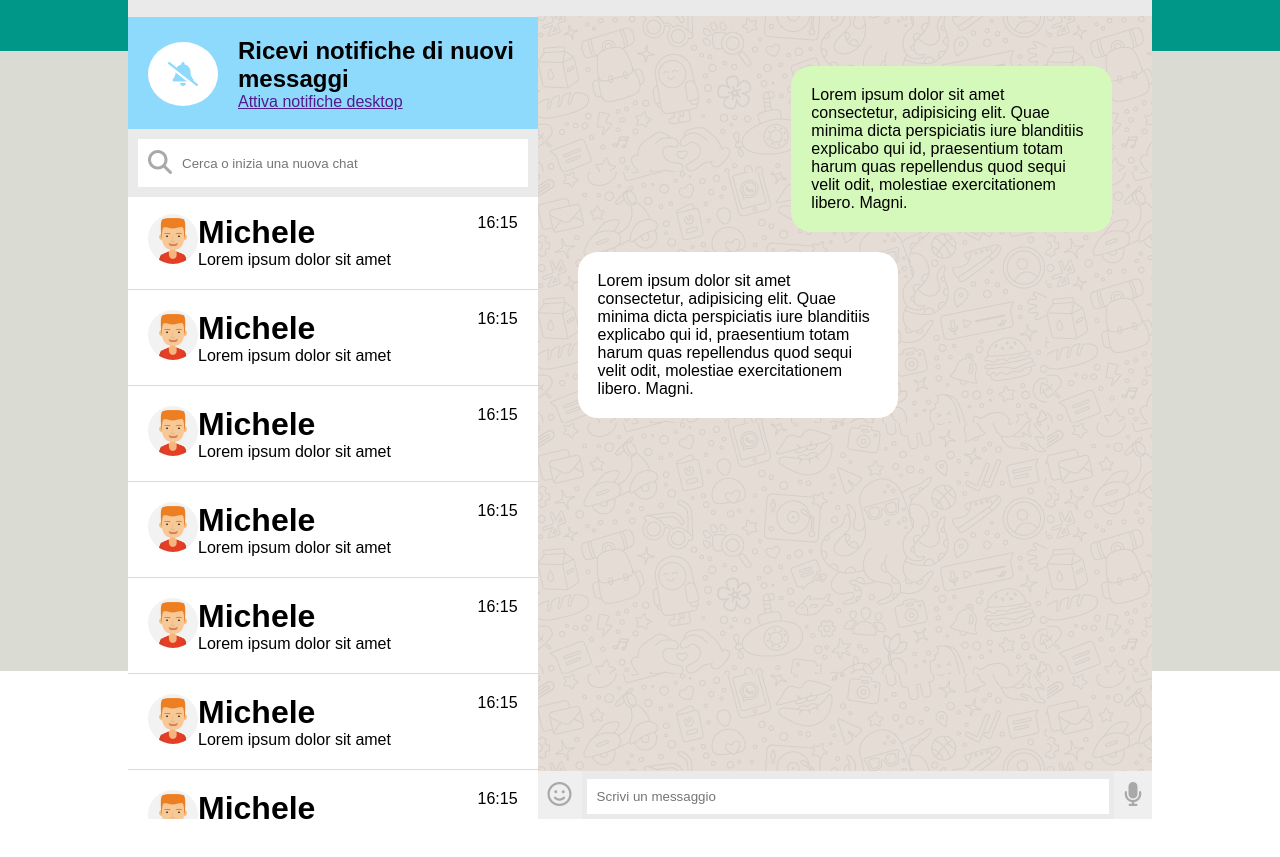
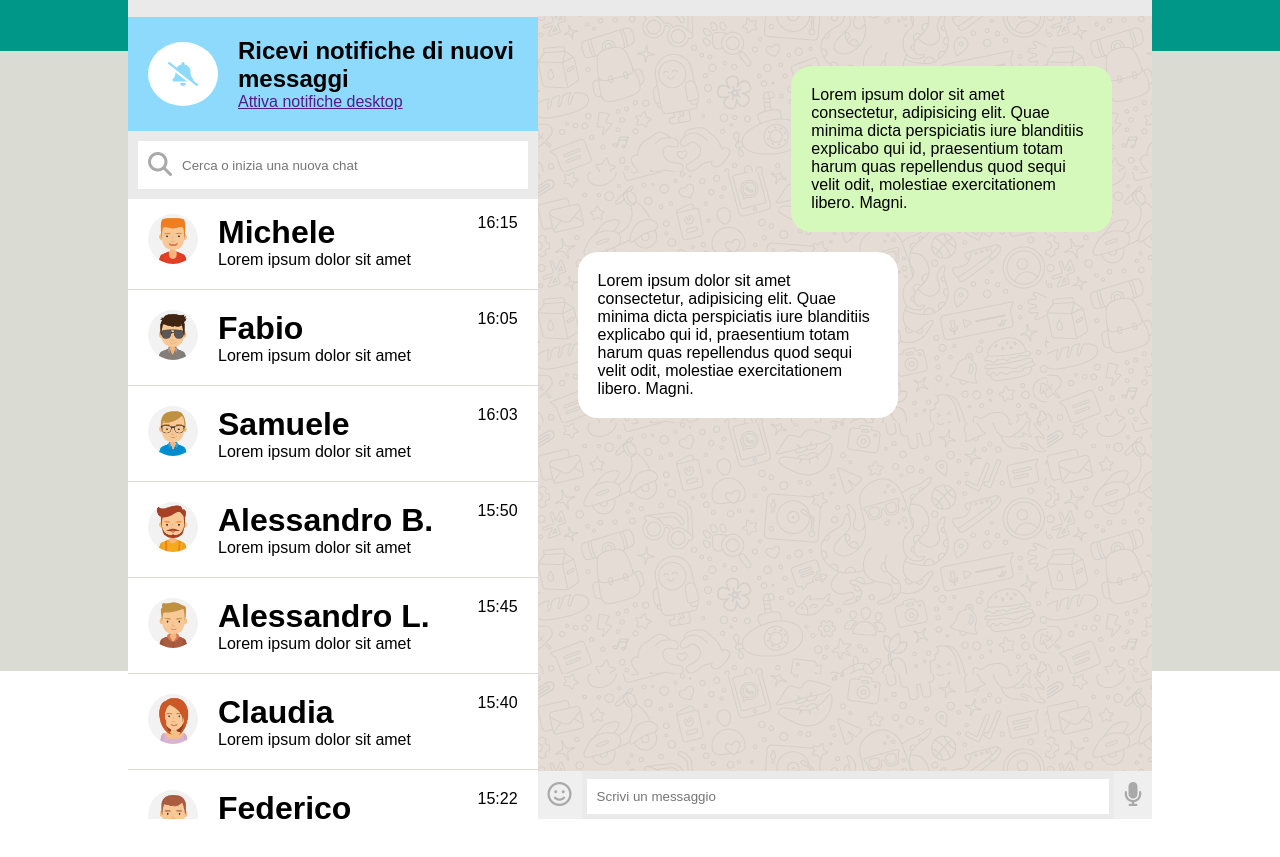
Before and after one commit to ChristianIlliano/html-css-boolzapp, a plain HTML site: page index.html in a window 1280 px wide. Shown: the part 129-986 px from the top of the page. Drawn offline with Linux system fonts and the light colour scheme.

Commit message:
fix: bug

```diff
--- a/css/style.css
+++ b/css/style.css
@@ -76,7 +76,6 @@ img {
     margin: 0 auto;
     padding: 50px 0 ;
     width: 80%;
-    max-height: 1080px;
 }
 
 /* col-left */
@@ -90,21 +89,17 @@ img {
     position: relative;
 }
 
-.col-left .notification {
+.navigator {
     width: 32%;
-    margin-top: 96px;
     position: fixed;
 }
 
-.col-left .research-bar {
-        width: 32%;
-    margin-top: 208px;
-    position: fixed;
-}
 
 .scroll-contacts {
     overflow: scroll;
     padding-top: 273px;
+    overflow-y: hidden;
+    overflow-x: hidden;
 }
 
 
@@ -134,8 +129,6 @@ img {
     background-color: #eaeaea;
     color: #b1b1b1;
     font-size: 1.5rem;
-    position: fixed;
-    width: 32%;
 }
 
 .research-bar {
--- a/index.html
+++ b/index.html
@@ -18,6 +18,7 @@
         <div class="container flex">
             <!-- Col-left -->
             <div class="col-left">
+                <div class="navigator">
                     <!-- header -->
                     <header class="flex justify-content-between align-items-center p-20">
                         <div>
@@ -57,11 +58,11 @@
                             </div>
                         </div>
                         <!-- /search-bar -->
-
+                </div>
                 <!-- scroll-contacts -->
                 <div class="scroll-contacts flex dir-column">
                     <div class="flex border-bottom-1 p-20 justify-content-between" id="contact">
-                            <div class="info-contact flex">
+                        <div class="info-contact flex gap-20">
                             <div class="icon-profile">
                                 <img class="icon-profile" src="./img/avatar_1.jpg" alt="">
                             </div>
@@ -76,7 +77,112 @@
                     </div>
 
                     <div class="flex border-bottom-1 p-20 justify-content-between" id="contact">
-                            <div class="info-contact flex">
+                        <div class="info-contact flex gap-20">
+                            <div class="icon-profile">
+                                <img class="icon-profile" src="./img/avatar_2.jpg" alt="">
+                            </div>
+                            <div class="text-profile">
+                                <h1>Fabio</h1>
+                                <p>Lorem ipsum dolor sit amet</p>
+                            </div>
+                        </div>
+                        <div class="time">
+                            <p>16:05</p>
+                        </div>
+                    </div>
+
+                    <div class="flex border-bottom-1 p-20 justify-content-between" id="contact">
+                        <div class="info-contact flex gap-20">
+                            <div class="icon-profile">
+                                <img class="icon-profile" src="./img/avatar_3.jpg" alt="">
+                            </div>
+                            <div class="text-profile">
+                                <h1>Samuele</h1>
+                                <p>Lorem ipsum dolor sit amet</p>
+                            </div>
+                        </div>
+                        <div class="time">
+                            <p>16:03</p>
+                        </div>
+                    </div>
+
+                    <div class="flex border-bottom-1 p-20 justify-content-between" id="contact">
+                        <div class="info-contact flex gap-20">
+                            <div class="icon-profile">
+                                <img class="icon-profile" src="./img/avatar_4.jpg" alt="">
+                            </div>
+                            <div class="text-profile">
+                                <h1>Alessandro B.</h1>
+                                <p>Lorem ipsum dolor sit amet</p>
+                            </div>
+                        </div>
+                        <div class="time">
+                            <p>15:50</p>
+                        </div>
+                    </div>
+
+                    <div class="flex border-bottom-1 p-20 justify-content-between" id="contact">
+                        <div class="info-contact flex gap-20">
+                            <div class="icon-profile">
+                                <img class="icon-profile" src="./img/avatar_5.jpg" alt="">
+                            </div>
+                            <div class="text-profile">
+                                <h1>Alessandro L.</h1>
+                                <p>Lorem ipsum dolor sit amet</p>
+                            </div>
+                        </div>
+                        <div class="time">
+                            <p>15:45</p>
+                        </div>
+                    </div>
+
+                    <div class="flex border-bottom-1 p-20 justify-content-between" id="contact">
+                        <div class="info-contact flex gap-20">
+                            <div class="icon-profile">
+                                <img class="icon-profile" src="./img/avatar_6.jpg" alt="">
+                            </div>
+                            <div class="text-profile">
+                                <h1>Claudia</h1>
+                                <p>Lorem ipsum dolor sit amet</p>
+                            </div>
+                        </div>
+                        <div class="time">
+                            <p>15:40</p>
+                        </div>
+                    </div>
+
+                    <div class="flex border-bottom-1 p-20 justify-content-between" id="contact">
+                        <div class="info-contact flex gap-20">
+                            <div class="icon-profile">
+                                <img class="icon-profile" src="./img/avatar_7.jpg" alt="">
+                            </div>
+                            <div class="text-profile">
+                                <h1>Federico</h1>
+                                <p>Lorem ipsum dolor sit amet</p>
+                            </div>
+                        </div>
+                        <div class="time">
+                            <p>15:22</p>
+                        </div>
+                    </div>
+
+                    <div class="flex border-bottom-1 p-20 justify-content-between" id="contact">
+                        <div class="info-contact flex gap-20">
+                            <div class="icon-profile">
+                                <img class="icon-profile" src="./img/avatar_8.jpg" alt="">
+                            </div>
+                            <div class="text-profile">
+                                <h1>Davide</h1>
+                                <p>Lorem ipsum dolor sit amet</p>
+                            </div>
+                        </div>
+                        <div class="time">
+                            <p>15:15</p>
+                        </div>
+                    </div>
+
+                    <div class="flex border-bottom-1 p-20 justify-content-between" id="contact">
+                        <div class="info-contact flex gap-20">
                             <div class="icon-profile">
                                 <img class="icon-profile" src="./img/avatar_1.jpg" alt="">
                             </div>
@@ -91,7 +197,7 @@
                     </div>
 
                     <div class="flex border-bottom-1 p-20 justify-content-between" id="contact">
-                            <div class="info-contact flex">
+                        <div class="info-contact flex gap-20">
                             <div class="icon-profile">
                                 <img class="icon-profile" src="./img/avatar_1.jpg" alt="">
                             </div>
@@ -106,7 +212,7 @@
                     </div>
 
                     <div class="flex border-bottom-1 p-20 justify-content-between" id="contact">
-                            <div class="info-contact flex">
+                        <div class="info-contact flex gap-20">
                             <div class="icon-profile">
                                 <img class="icon-profile" src="./img/avatar_1.jpg" alt="">
                             </div>
@@ -121,112 +227,7 @@
                     </div>
 
                     <div class="flex border-bottom-1 p-20 justify-content-between" id="contact">
-                            <div class="info-contact flex">
-                                <div class="icon-profile">
-                                    <img class="icon-profile" src="./img/avatar_1.jpg" alt="">
-                                </div>
-                                <div class="text-profile">
-                                    <h1>Michele</h1>
-                                    <p>Lorem ipsum dolor sit amet</p>
-                                </div>
-                            </div>
-                            <div class="time">
-                                <p>16:15</p>
-                            </div>
-                        </div>
-
-                        <div class="flex border-bottom-1 p-20 justify-content-between" id="contact">
-                            <div class="info-contact flex">
-                                <div class="icon-profile">
-                                    <img class="icon-profile" src="./img/avatar_1.jpg" alt="">
-                                </div>
-                                <div class="text-profile">
-                                    <h1>Michele</h1>
-                                    <p>Lorem ipsum dolor sit amet</p>
-                                </div>
-                            </div>
-                            <div class="time">
-                                <p>16:15</p>
-                            </div>
-                        </div>
-
-                        <div class="flex border-bottom-1 p-20 justify-content-between" id="contact">
-                            <div class="info-contact flex">
-                                <div class="icon-profile">
-                                    <img class="icon-profile" src="./img/avatar_1.jpg" alt="">
-                                </div>
-                                <div class="text-profile">
-                                    <h1>Michele</h1>
-                                    <p>Lorem ipsum dolor sit amet</p>
-                                </div>
-                            </div>
-                            <div class="time">
-                                <p>16:15</p>
-                            </div>
-                        </div>
-
-                        <div class="flex border-bottom-1 p-20 justify-content-between" id="contact">
-                            <div class="info-contact flex">
-                                <div class="icon-profile">
-                                    <img class="icon-profile" src="./img/avatar_1.jpg" alt="">
-                                </div>
-                                <div class="text-profile">
-                                    <h1>Michele</h1>
-                                    <p>Lorem ipsum dolor sit amet</p>
-                                </div>
-                            </div>
-                            <div class="time">
-                                <p>16:15</p>
-                            </div>
-                        </div>
-
-                        <div class="flex border-bottom-1 p-20 justify-content-between" id="contact">
-                            <div class="info-contact flex">
-                                <div class="icon-profile">
-                                    <img class="icon-profile" src="./img/avatar_1.jpg" alt="">
-                                </div>
-                                <div class="text-profile">
-                                    <h1>Michele</h1>
-                                    <p>Lorem ipsum dolor sit amet</p>
-                                </div>
-                            </div>
-                            <div class="time">
-                                <p>16:15</p>
-                            </div>
-                        </div>
-
-                        <div class="flex border-bottom-1 p-20 justify-content-between" id="contact">
-                            <div class="info-contact flex">
-                                <div class="icon-profile">
-                                    <img class="icon-profile" src="./img/avatar_1.jpg" alt="">
-                                </div>
-                                <div class="text-profile">
-                                    <h1>Michele</h1>
-                                    <p>Lorem ipsum dolor sit amet</p>
-                                </div>
-                            </div>
-                            <div class="time">
-                                <p>16:15</p>
-                            </div>
-                        </div>
-
-                        <div class="flex border-bottom-1 p-20 justify-content-between" id="contact">
-                            <div class="info-contact flex">
-                                <div class="icon-profile">
-                                    <img class="icon-profile" src="./img/avatar_1.jpg" alt="">
-                                </div>
-                                <div class="text-profile">
-                                    <h1>Michele</h1>
-                                    <p>Lorem ipsum dolor sit amet</p>
-                                </div>
-                            </div>
-                            <div class="time">
-                                <p>16:15</p>
-                            </div>
-                        </div>
-
-                        <div class="flex border-bottom-1 p-20 justify-content-between" id="contact">
-                            <div class="info-contact flex">
+                        <div class="info-contact flex gap-20">
                             <div class="icon-profile">
                                 <img class="icon-profile" src="./img/avatar_1.jpg" alt="">
                             </div>
@@ -276,11 +277,15 @@
                     <div class="container-mess flex dir-column p-40">
                         <div class="justify-content-end flex">
                             <div class="mess-right">
-                            <p>Lorem ipsum dolor sit amet consectetur, adipisicing elit. Quae minima dicta perspiciatis iure blanditiis explicabo qui id, praesentium totam harum quas repellendus quod sequi velit odit, molestiae exercitationem libero. Magni.</p>
+                                <p>Lorem ipsum dolor sit amet consectetur, adipisicing elit. Quae minima dicta
+                                    perspiciatis iure blanditiis explicabo qui id, praesentium totam harum quas
+                                    repellendus quod sequi velit odit, molestiae exercitationem libero. Magni.</p>
                             </div>
                         </div>
                         <div class="mess-left">
-                            <p>Lorem ipsum dolor sit amet consectetur, adipisicing elit. Quae minima dicta perspiciatis iure blanditiis explicabo qui id, praesentium totam harum quas repellendus quod sequi velit odit, molestiae exercitationem libero. Magni.</p>
+                            <p>Lorem ipsum dolor sit amet consectetur, adipisicing elit. Quae minima dicta perspiciatis
+                                iure blanditiis explicabo qui id, praesentium totam harum quas repellendus quod sequi
+                                velit odit, molestiae exercitationem libero. Magni.</p>
                         </div>
                     </div>
 
```
Lines whose indentation alone changed are shown as unchanged.
